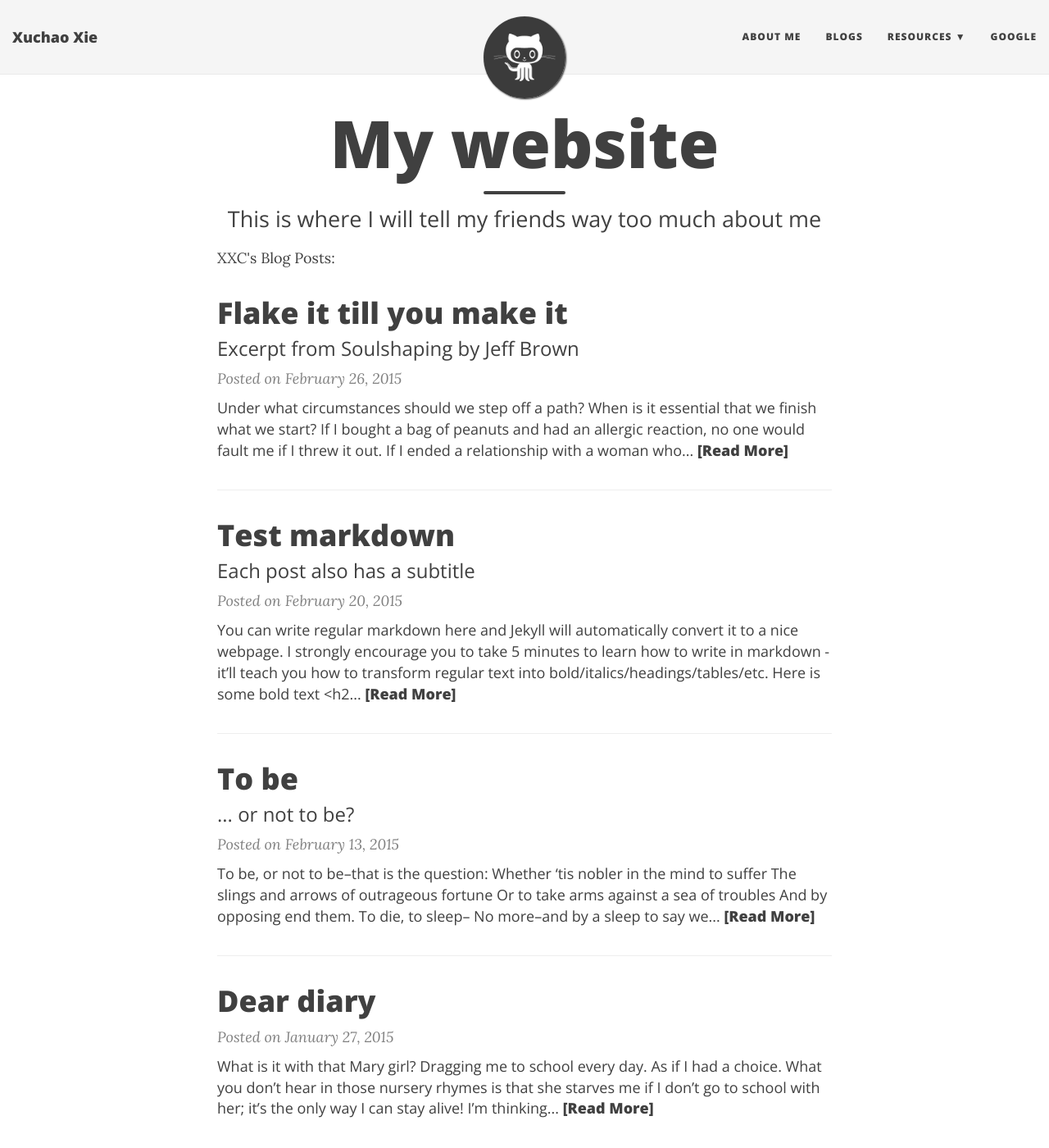
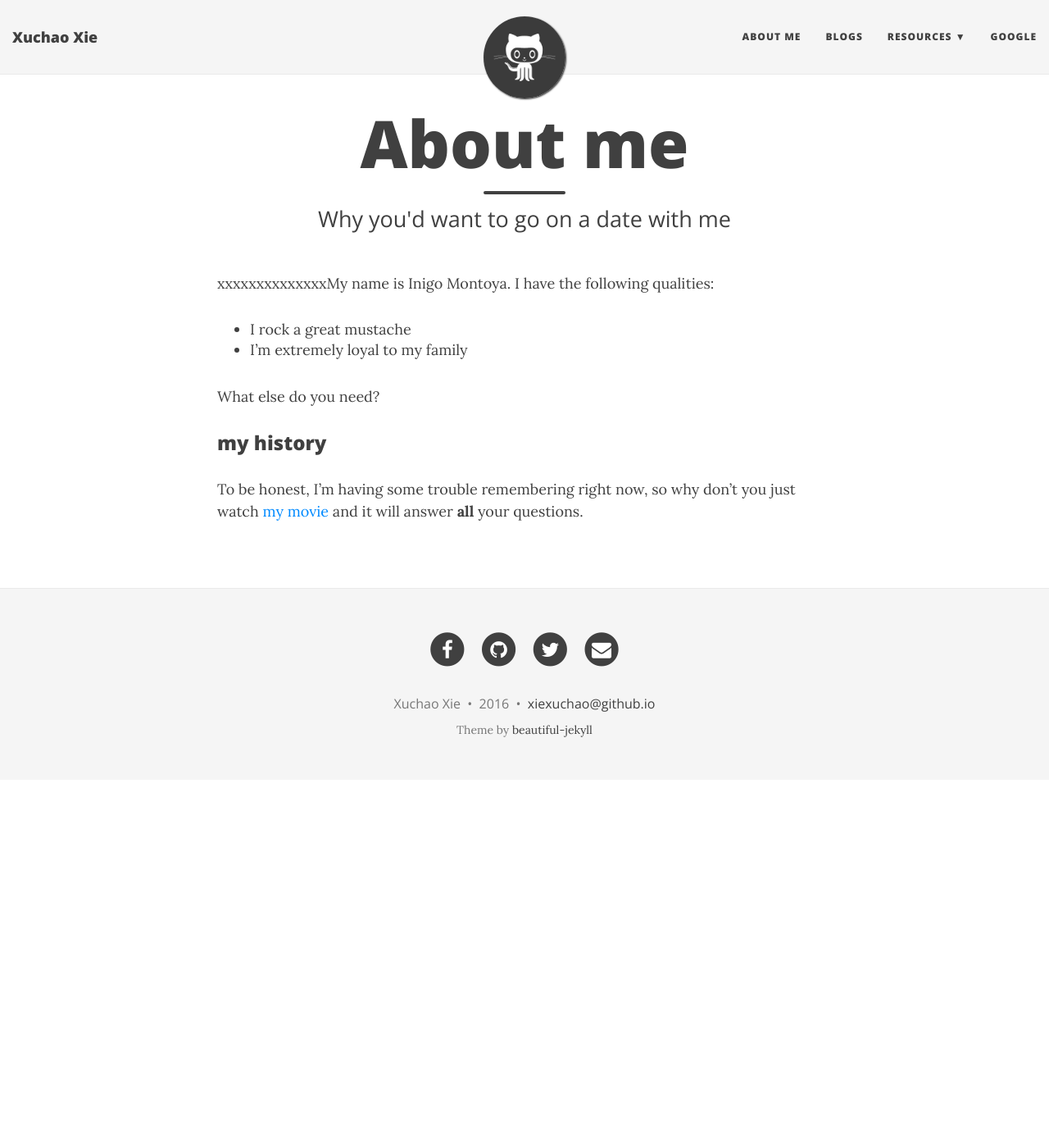
Before and after one commit to xiexuchao/xiexuchao.github.io, a Jekyll site: the page built from index.md, in a window 1280 px wide and 1400 px high. Shown: the whole window at 82% size. Built offline with Jekyll 4.4.1, drawn with Linux system fonts in a browser that asks for light colours; nearby versions of some CDN libraries; the list of posts is cut into pages by our own code; some of the changed text lies outside the part shown.

Commit message:
move index to blog

```diff
--- a/_config.yml
+++ b/_config.yml
@@ -78,7 +78,7 @@ markdown: kramdown
 highlighter: rouge
 permalink: /:year-:month-:day-:title/
 paginate: 5
-
+paginate_path: /blog/page:num
 # Default YAML values (more information on Jekyll's site)
 defaults:
   -
--- /dev/null
+++ b/index.md
@@ -0,0 +1,16 @@
+---
+layout: page
+title: About me
+subtitle: Why you'd want to go on a date with me
+---
+
+xxxxxxxxxxxxxxMy name is Inigo Montoya. I have the following qualities:
+
+- I rock a great mustache
+- I'm extremely loyal to my family
+
+What else do you need?
+
+### my history
+
+To be honest, I'm having some trouble remembering right now, so why don't you just watch [my movie](http://en.wikipedia.org/wiki/The_Princess_Bride_%28film%29) and it will answer **all** your questions.
```
Also changed, not shown: blog/index.html (renamed from index.html).
